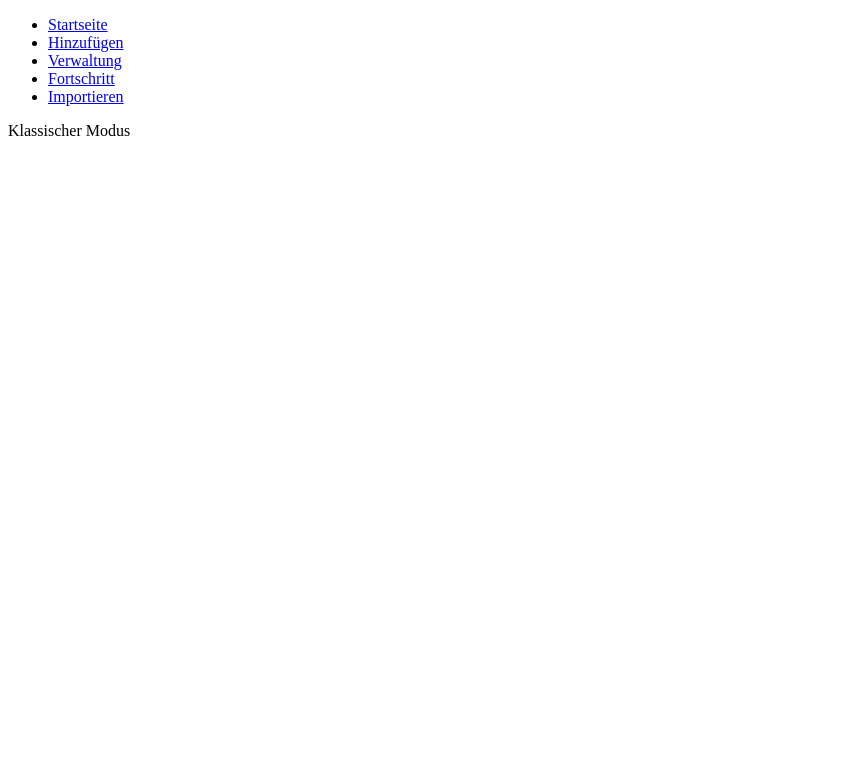
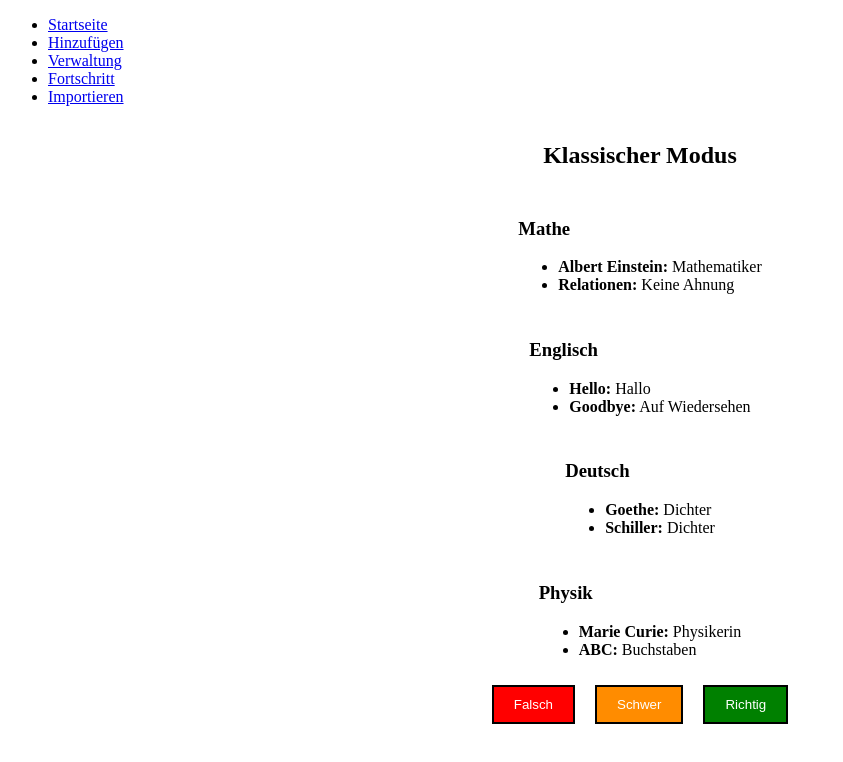
Before and after one commit to mohid-1311/Flashcards, a React (Create React App) app: page /klassischer-modus in a window 1280 px wide. Shown: the top 762 px of the page, without its empty margins (0-843 px from the left). Built offline with nearby package versions, Linux system fonts and the light colour scheme.

Commit message:
buttons klassischer Modus; decks vorläufig eingebunden

```diff
--- a/src/deckState.tsx
+++ b/src/deckState.tsx
@@ -1,6 +1,7 @@
 /*
   Default Decks zu Testzwecken angelegt
 */
+
 let decks = [
   {
     name: "Mathe",
--- /dev/null
+++ b/src/pages/Lernmodi/KlassischerModus.module.css
@@ -0,0 +1,35 @@
+.container {
+    display: flex;
+    flex-direction: column;
+    align-items: center;
+    gap: 10px;
+  }
+  .button-container {
+    display: flex;
+    flex-direction: row;
+    align-items: center;
+    gap:20px;
+  }
+
+.button {
+    padding: 10px 20px;
+
+    color: white;
+    border: 2px solid black;
+    cursor: pointer;
+  }
+  .button:hover {
+    background-color: grey;
+  }
+
+  .falsch {
+    background-color: red;
+  }
+
+  .schwer {
+    background-color: darkorange;
+  }
+
+  .richtig {
+    background-color: green;
+  }
--- a/src/pages/Lernmodi/KlassischerModus.tsx
+++ b/src/pages/Lernmodi/KlassischerModus.tsx
@@ -1,7 +1,46 @@
-import React from 'react';
+import React, { useState } from 'react';
+import { getDeck } from '../../deckState'; // Überprüfe, ob der Pfad korrekt ist
+import styles from './KlassischerModus.module.css';
+
+interface Card {
+  ausdruck: string;
+  definition: string;
+}
+
+interface Deck {
+  name: string;
+  cards: Card[];
+}
 
 function KlassischerModus() {
-    return <div>Klassischer Modus</div>;
+  const [decks, setDecksState] = useState<Deck[]>(getDeck());
+
+
+  return (
+    <>
+    <div className={styles.container}>
+      <h2>Klassischer Modus</h2>
+      {decks.map((deck) => (
+        <div key={deck.name} className={styles.deckContainer}>
+          <h3>{deck.name}</h3>
+          <ul>
+            {deck.cards.map((card, index) => (
+              <li key={index}>
+                <strong>{card.ausdruck}:</strong> {card.definition}
+              </li>
+            ))}
+          </ul>
+        </div>
+      ))}
+
+    <div className={styles['button-container']}>
+    <button className={`${styles.button} ${styles.falsch}`} >Falsch</button>
+    <button className={`${styles.button} ${styles.schwer}`} >Schwer</button>
+    <button className={`${styles.button} ${styles.richtig}`} >Richtig</button>
+    </div>
+    </div>
+    </>
+  );
 }
 
 export default KlassischerModus;
--- a/src/pages/Lernmodi/Lernmodi.tsx
+++ b/src/pages/Lernmodi/Lernmodi.tsx
@@ -1,6 +1,7 @@
 import React from 'react';
 import { useNavigate } from 'react-router-dom';
 import styles from './Lernmodi.module.css';
+
 
 function Lernmodi() {
     const navigate = useNavigate();
```
